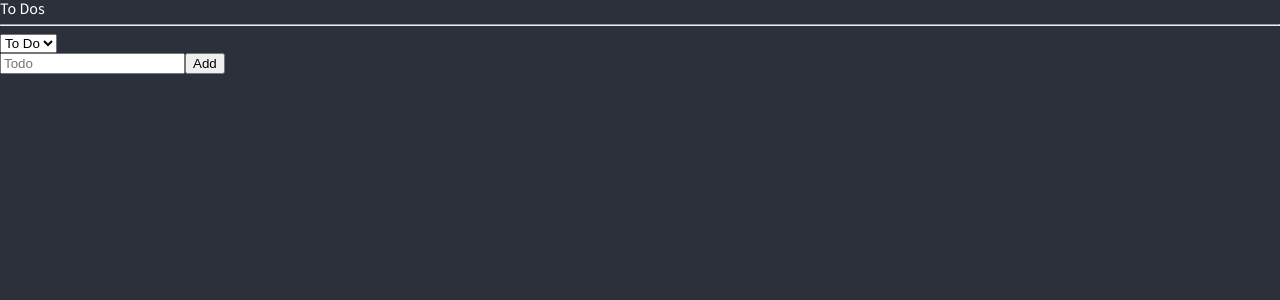
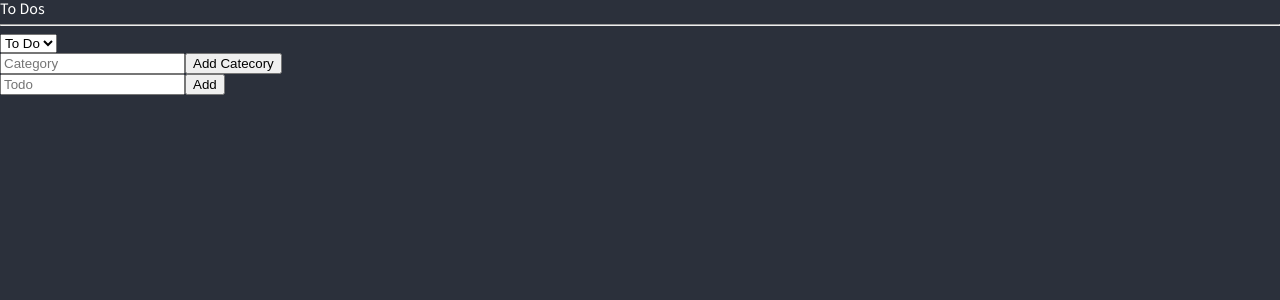
Before and after one commit to c9u11/react-playground, a React (Create React App) app: page / in a window 1280 px wide. Shown: the top 300 px of the page. Built offline with nearby package versions, Linux system fonts and the light colour scheme.

Commit message:
Allow users to create custom categories

```diff
--- a/src/atoms.tsx
+++ b/src/atoms.tsx
@@ -5,13 +5,14 @@ export enum Categories {
   "DOING" = "DOING",
   "DONE" = "DONE"
 }
+export const CustomCategories: string[] = JSON.parse(window.localStorage.getItem("categories") || "[]")
 export interface IToDo {
   text: string;
   id: number;
-  category: Categories;
+  category: string;
 }
 
-export const categoryState = atom<Categories>({
+export const categoryState = atom<string>({
   key: "category",
   default: Categories.TO_DO
 })
--- /dev/null
+++ b/src/components/CreateCategory.tsx
@@ -0,0 +1,29 @@
+import React from "react";
+import { useForm } from "react-hook-form";
+import { useSetRecoilState } from "recoil";
+import { Categories, categoryState, CustomCategories } from "../atoms";
+interface IForm {
+  category: string;
+}
+function CreateCategory() {
+  const { register, handleSubmit, setValue, formState: { errors }, setError } = useForm<IForm>();
+  const setCategory = useSetRecoilState(categoryState)
+  const onSubmit = ({ category }: IForm) => {
+    if (CustomCategories.findIndex((data) => data === category) !== -1) return setError("category", { message: `${category} is already exists` }, { shouldFocus: true })
+    CustomCategories.push(category)
+    setCategory(category)
+    setValue("category", "");
+    window.localStorage.setItem("categories", JSON.stringify(CustomCategories))
+  }
+  return (
+    <form onSubmit={handleSubmit(onSubmit)}>
+      <input {...register("category", {
+        required: "Please write a Custom Category"
+      })} placeholder="Category"></input>
+      <button>Add Catecory</button>
+      <span style={{ color: "red" }}>{errors?.category?.message || ""}</span>
+    </form>
+  )
+}
+
+export default CreateCategory;
--- a/src/components/ToDo.tsx
+++ b/src/components/ToDo.tsx
@@ -1,6 +1,6 @@
 import React from "react";
 import { useSetRecoilState } from "recoil";
-import { Categories, IToDo, toDoState } from "../atoms";
+import { Categories, CustomCategories, IToDo, toDoState } from "../atoms";
 
 function ToDo({ text, category, id }: IToDo) {
   const setToDos = useSetRecoilState(toDoState);
@@ -8,7 +8,7 @@ function ToDo({ text, category, id }: IToDo) {
     const { currentTarget: { name } } = event;
     setToDos((oldToDos) => {
       const targetIndex = oldToDos.findIndex(toDo => toDo.id === id);
-      const newToDo = { text, id, category: name as Categories };
+      const newToDo = { text, id, category: name as string };
       const newToDos = [
         ...oldToDos.slice(0, targetIndex),
         newToDo,
@@ -34,6 +34,11 @@ function ToDo({ text, category, id }: IToDo) {
     {category !== Categories.TO_DO && <button name={Categories.TO_DO} onClick={setCategory}>ToDo</button>}
     {category !== Categories.DOING && <button name={Categories.DOING} onClick={setCategory}>Doing</button>}
     {category !== Categories.DONE && <button name={Categories.DONE} onClick={setCategory}>Done</button>}
+    {CustomCategories.map((customCategory => {
+      if (customCategory === category) return null
+      return <button name={customCategory} key={customCategory} onClick={setCategory}>{customCategory}</button>
+    }
+    ))}
     <button onClick={deleteToDo}>Delete</button>
   </li>;
 }
--- a/src/components/ToDoList.tsx
+++ b/src/components/ToDoList.tsx
@@ -1,6 +1,7 @@
 import React from "react";
 import { useRecoilState, useRecoilValue } from "recoil";
-import { Categories, categoryState, IToDo, toDoSelector } from "../atoms";
+import { Categories, categoryState, CustomCategories, IToDo, toDoSelector } from "../atoms";
+import CreateCategory from "./CreateCategory";
 import CreateToDo from "./CreateToDo";
 import ToDo from "./ToDo";
 
@@ -8,7 +9,7 @@ function ToDoList() {
   const toDos = useRecoilValue(toDoSelector);
   const [catecory, setCatecory] = useRecoilState(categoryState)
   const onInput = (event: React.FormEvent<HTMLSelectElement>) => {
-    setCatecory(event.currentTarget.value as Categories);
+    setCatecory(event.currentTarget.value as string);
   }
   return (
     <div>
@@ -18,7 +19,10 @@ function ToDoList() {
         <option value={Categories.TO_DO}>To Do</option>
         <option value={Categories.DOING}>Doing</option>
         <option value={Categories.DONE}>Done</option>
+        {CustomCategories.map((category =>
+          <option key={category} value={category}>{category}</option>))}
       </select>
+      <CreateCategory></CreateCategory>
       <CreateToDo></CreateToDo>
       {toDos.map(aToDo => <ToDo key={aToDo.id} {...aToDo}></ToDo>)}
     </div>
```
